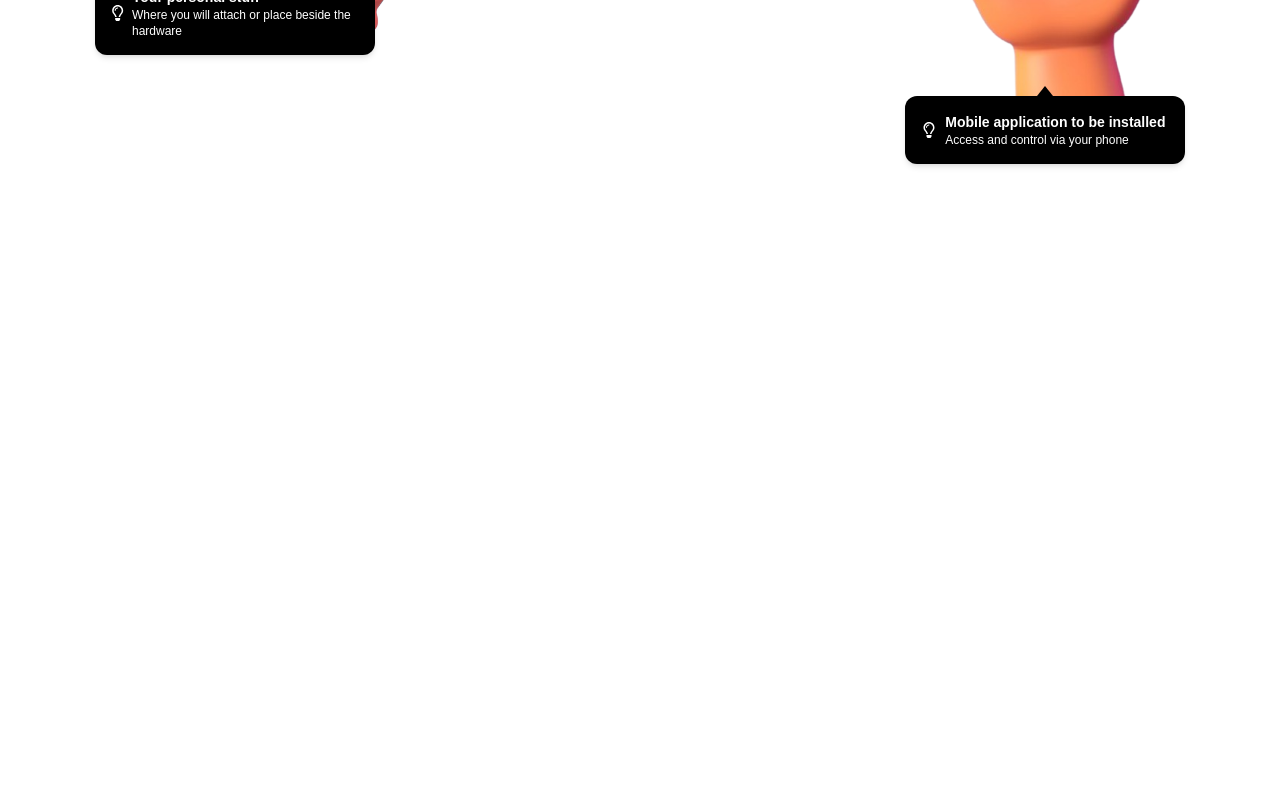
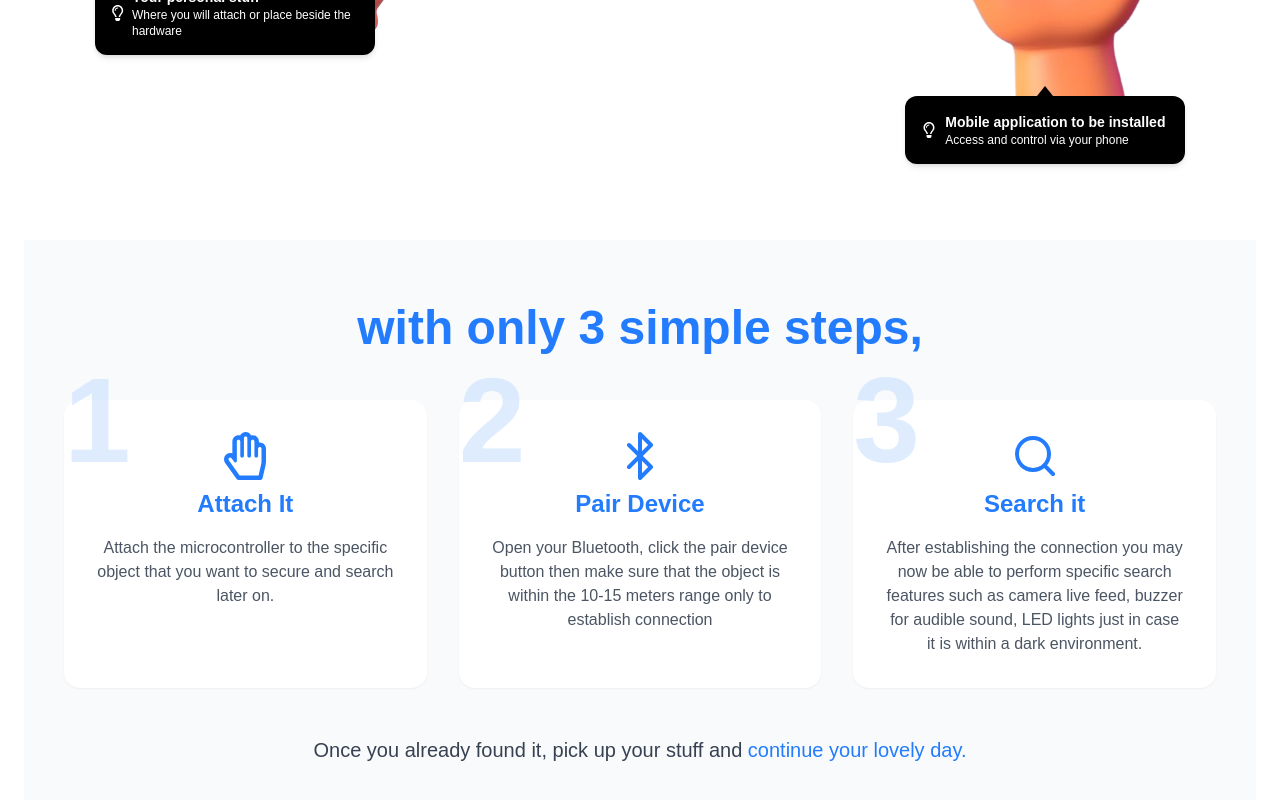
Before and after one commit to keithconer/objlocator-page, a React (Create React App) app: page / in a window 1280 px wide. Shown: the part 1567-2367 px from the top of the page. Before the commit the page ends 1855 px from the top, so only its background shows below. Built offline with nearby package versions, Linux system fonts and the light colour scheme; the HTML template or start-up script is replaced by a standard one.

Commit message:
added new

```diff
--- a/src/components/Hero.js
+++ b/src/components/Hero.js
@@ -1,8 +1,12 @@
 import { ArrowDown, HelpCircle } from "./Icons";
 import ProcessSection from "./ProcessSection"
-
+import HowToUseSection from "./HowToUseSection"
 
 const Hero = () => {
+  const scrollToHowTo = () => {
+    document.getElementById("how-to-use")?.scrollIntoView({ behavior: "smooth" })
+  }
+
   return (
     <div className="container mx-auto px-6 py-12">
       <div className="flex flex-col lg:flex-row items-center justify-center gap-8">
@@ -46,7 +50,10 @@ const Hero = () => {
               <ArrowDown className="w-5 h-5 mr-2" />
               Download APK
             </button>
-            <button className="bg-primary-700 text-white hover:bg-primary-800 transition-colors duration-300 rounded-xl py-3 px-6 flex items-center justify-center">
+            <button
+              onClick={scrollToHowTo}
+              className="bg-primary-700 text-white hover:bg-primary-800 transition-colors duration-300 rounded-xl py-3 px-6 flex items-center justify-center"
+            >
               <HelpCircle className="w-5 h-5 mr-2" />
               How to Use?
             </button>
@@ -73,6 +80,8 @@ const Hero = () => {
 
       <ProcessSection />
 
+ {/* How to Use Section */}
+ <HowToUseSection />
 
     </div>
   );
--- /dev/null
+++ b/src/components/HowToUseSection.js
@@ -0,0 +1,75 @@
+import { FaRegHandPaper } from "react-icons/fa";
+import { Bluetooth, Search } from "./Icons";
+
+const HowToUseSection = () => {
+  return (
+    <section id="how-to-use" className="py-16 bg-gray-50">
+      <div className="container mx-auto px-4">
+        <h2 className="text-center text-4xl lg:text-5xl font-bold text-primary-700 mb-12">
+          with only <span className="text-primary-700">3</span> simple steps,
+        </h2>
+
+        <div className="grid md:grid-cols-2 lg:grid-cols-3 gap-8 max-w-6xl mx-auto">
+          {/* Step 1 */}
+          <div className="relative bg-white p-8 rounded-2xl shadow-sm">
+            <span className="absolute -top-10 left-0 text-[120px] font-bold text-primary-200 leading-none opacity-50">
+              1
+            </span>
+            <div className="relative">
+              <div className="flex flex-col items-center mb-4">
+                <FaRegHandPaper className="w-12 h-12 text-primary-700 mb-2" /> {/* Updated Hand Icon */}
+                <h3 className="text-2xl font-bold text-primary-700">Attach It</h3>
+              </div>
+              <p className="text-gray-600 text-center">
+                Attach the microcontroller to the specific object that you want to secure and search later on.
+              </p>
+            </div>
+          </div>
+
+          {/* Step 2 */}
+          <div className="relative bg-white p-8 rounded-2xl shadow-sm">
+            <span className="absolute -top-10 left-0 text-[120px] font-bold text-primary-200 leading-none opacity-50">
+              2
+            </span>
+            <div className="relative">
+              <div className="flex flex-col items-center mb-4">
+                <Bluetooth className="w-12 h-12 text-primary-700 mb-2" />
+                <h3 className="text-2xl font-bold text-primary-700">Pair Device</h3>
+              </div>
+              <p className="text-gray-600 text-center">
+                Open your Bluetooth, click the pair device button then make sure that the object is within the 10-15
+                meters range only to establish connection
+              </p>
+            </div>
+          </div>
+
+          {/* Step 3 */}
+          <div className="relative bg-white p-8 rounded-2xl shadow-sm">
+            <span className="absolute -top-10 left-0 text-[120px] font-bold text-primary-200 leading-none opacity-50">
+              3
+            </span>
+            <div className="relative">
+              <div className="flex flex-col items-center mb-4">
+                <Search className="w-12 h-12 text-primary-700 mb-2" />
+                <h3 className="text-2xl font-bold text-primary-700">Search it</h3>
+              </div>
+              <p className="text-gray-600 text-center">
+                After establishing the connection you may now be able to perform specific search features such as camera
+                live feed, buzzer for audible sound, LED lights just in case it is within a dark environment.
+              </p>
+            </div>
+          </div>
+        </div>
+
+        <div className="text-center mt-12">
+          <p className="text-xl text-gray-700">
+            Once you already found it, pick up your stuff and{" "}
+            <span className="text-primary-700 font-medium">continue your lovely day.</span>
+          </p>
+        </div>
+      </div>
+    </section>
+  );
+};
+
+export default HowToUseSection;
--- a/src/components/Icons.js
+++ b/src/components/Icons.js
@@ -33,3 +33,67 @@ export const ArrowDown = ({ className }) => {
     </svg>
   )
 }
+
+export const Hand = ({ className }) => {
+  return (
+    <svg className={className} viewBox="0 0 24 24" fill="none" xmlns="http://www.w3.org/2000/svg">
+      <path
+        d="M18 11V6C18 5.46957 17.7893 4.96086 17.4142 4.58579C17.0391 4.21071 16.5304 4 16 4C15.4696 4 14.9609 4.21071 14.5858 4.58579C14.2107 4.96086 14 5.46957 14 6V11"
+        stroke="currentColor"
+        strokeWidth="2"
+        strokeLinecap="round"
+        strokeLinejoin="round"
+      />
+      <path
+        d="M14 10V4C14 3.46957 13.7893 2.96086 13.4142 2.58579C13.0391 2.21071 12.5304 2 12 2C11.4696 2 10.9609 2.21071 10.5858 2.58579C10.2107 2.96086 10 3.46957 10 4V10"
+        stroke="currentColor"
+        strokeWidth="2"
+        strokeLinecap="round"
+        strokeLinejoin="round"
+      />
+      <path
+        d="M10 10V6C10 5.46957 9.78929 4.96086 9.41421 4.58579C9.03914 4.21071 8.53043 4 8 4C7.46957 4 6.96086 4.21071 6.58579 4.58579C6.21071 4.96086 6 5.46957 6 6V11"
+        stroke="currentColor"
+        strokeWidth="2"
+        strokeLinecap="round"
+        strokeLinejoin="round"
+      />
+      <path
+        d="M18 11C18 9.34 16.66 8 15 8H14C13.44 8 12.94 8.18 12.56 8.5C12.19 8.18 11.68 8 11.12 8H10C8.34 8 7 9.34 7 11C7 11.79 7.38 12.5 8 12.97V19C8 19.5304 8.21071 20.0391 8.58579 20.4142C8.96086 20.7893 9.46957 21 10 21H14C14.5304 21 15.0391 20.7893 15.4142 20.4142C15.7893 20.0391 16 19.5304 16 19V12.97C16.62 12.5 17 11.79 17 11H18Z"
+        stroke="currentColor"
+        strokeWidth="2"
+        strokeLinecap="round"
+        strokeLinejoin="round"
+      />
+    </svg>
+  )
+}
+
+export const Bluetooth = ({ className }) => {
+  return (
+    <svg className={className} viewBox="0 0 24 24" fill="none" xmlns="http://www.w3.org/2000/svg">
+      <path
+        d="M6.5 6.5L17.5 17.5L12 23V1L17.5 6.5L6.5 17.5"
+        stroke="currentColor"
+        strokeWidth="2"
+        strokeLinecap="round"
+        strokeLinejoin="round"
+      />
+    </svg>
+  )
+}
+
+export const Search = ({ className }) => {
+  return (
+    <svg className={className} viewBox="0 0 24 24" fill="none" xmlns="http://www.w3.org/2000/svg">
+      <path
+        d="M11 19C15.4183 19 19 15.4183 19 11C19 6.58172 15.4183 3 11 3C6.58172 3 3 6.58172 3 11C3 15.4183 6.58172 19 11 19Z"
+        stroke="currentColor"
+        strokeWidth="2"
+        strokeLinecap="round"
+        strokeLinejoin="round"
+      />
+      <path d="M21 21L16.65 16.65" stroke="currentColor" strokeWidth="2" strokeLinecap="round" strokeLinejoin="round" />
+    </svg>
+  )
+}
```
Lines whose indentation alone changed are shown as unchanged.
